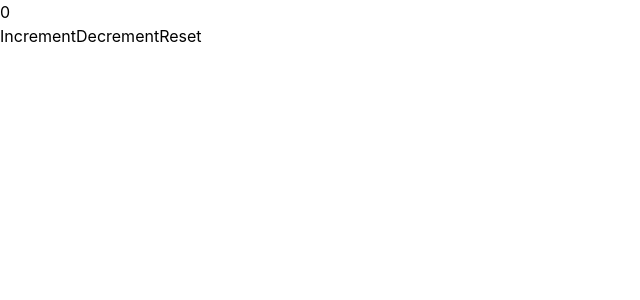
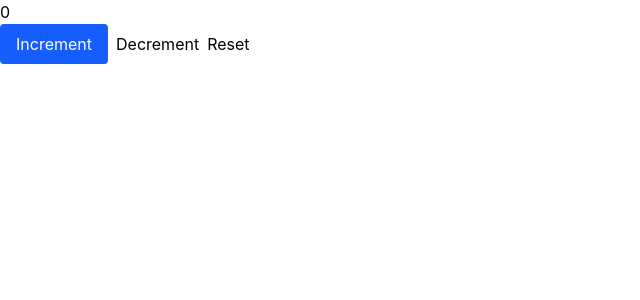
Before and after one commit to 5no0p/counter-vue, a Vue app: page / in a window 1280 px wide. Shown: the top 300 px of the page, without its empty margins (0-640 px from the left). Built offline with nearby package versions, Linux system fonts and the light colour scheme.

Commit message:
fix: import tailwind form '@tailwindcss/vite'

```diff
--- a/src/App.vue
+++ b/src/App.vue
@@ -32,8 +32,8 @@ function reset(){
   <div class="counter-value">
     {{ counter }}
   </div>
-  <div class="counter-actions">
-    <button class="increment-action" @click="increment">Increment</button>
+  <div class="counter-actions flex gap-2">
+    <button class="increment-action btn-primary" @click="increment">Increment</button>
     <button class="decrement-action" @click="decrement">Decrement</button>
     <button class="reset-action" @click="reset">Reset</button>
 
@@ -41,4 +41,10 @@ function reset(){
 
 </template>
 
-<style scoped></style>
+<style scoped>
+@reference "./assets/main.css";
+
+.btn-primary {
+  @apply px-4 py-2 bg-blue-600 text-white rounded;
+}
+</style>
--- a/vite.config.js
+++ b/vite.config.js
@@ -3,7 +3,7 @@ import { fileURLToPath, URL } from 'node:url'
 import { defineConfig } from 'vite'
 import vue from '@vitejs/plugin-vue'
 import vueDevTools from 'vite-plugin-vue-devtools'
-import tailwindcss from 'tailwindcss'
+import tailwindcss from '@tailwindcss/vite'
 
 // https://vite.dev/config/
 export default defineConfig({
```
